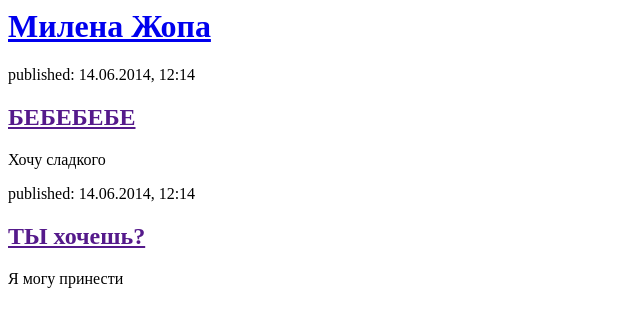
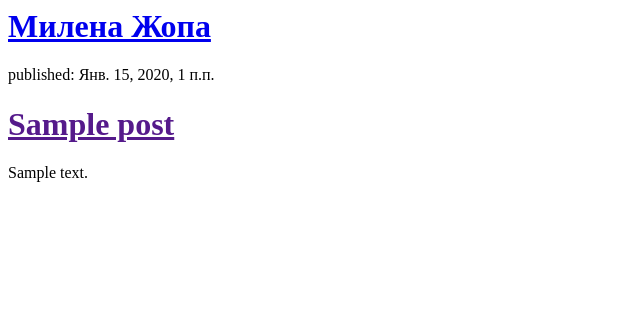
Before and after one commit to lifest01/Django, a Django app: page / in a window 1280 px wide. Shown: the top 327 px of the page, without its empty margins (0-640 px from the left). Run offline with Django 3.2, Linux system fonts and the light colour scheme; tables that the repository leaves empty hold one stand-in row (values such as "Sample post").

Commit message:
Update html

```diff
--- a/blog/templates/blog/post_list.html
+++ b/blog/templates/blog/post_list.html
@@ -6,17 +6,12 @@
         <div>
             <h1><a href="/">Милена Жопа</a></h1>
         </div>
-
+        {% for post in posts %}
         <div>
-            <p>published: 14.06.2014, 12:14</p>
-            <h2><a href="">БЕБЕБЕБЕ</a></h2>
-            <p>Хочу сладкого</p>
+            <p> published: {{ post.published_date}}</p>
+            <h1><a href="">{{ post.title }}</a></h1>
+            <p>{{ post.text|linebreaksbr }}</p>
         </div>
-
-        <div>
-            <p>published: 14.06.2014, 12:14</p>
-            <h2><a href="">ТЫ хочешь?</a></h2>
-            <p>Я могу принести</p>
-        </div>
+        {% endfor %}
     </body>
 </html>
--- a/blog/views.py
+++ b/blog/views.py
@@ -1,4 +1,7 @@
 from django.shortcuts import render
+from django.utils import timezone
+from .models import Post
 
 def post_list(request):
-    return render(request, 'blog/post_list.html', {})
+    posts = Post.objects.filter(published_date__lte=timezone.now()).order_by('published_date')
+    return render(request, 'blog/post_list.html', {'posts': posts})
```
